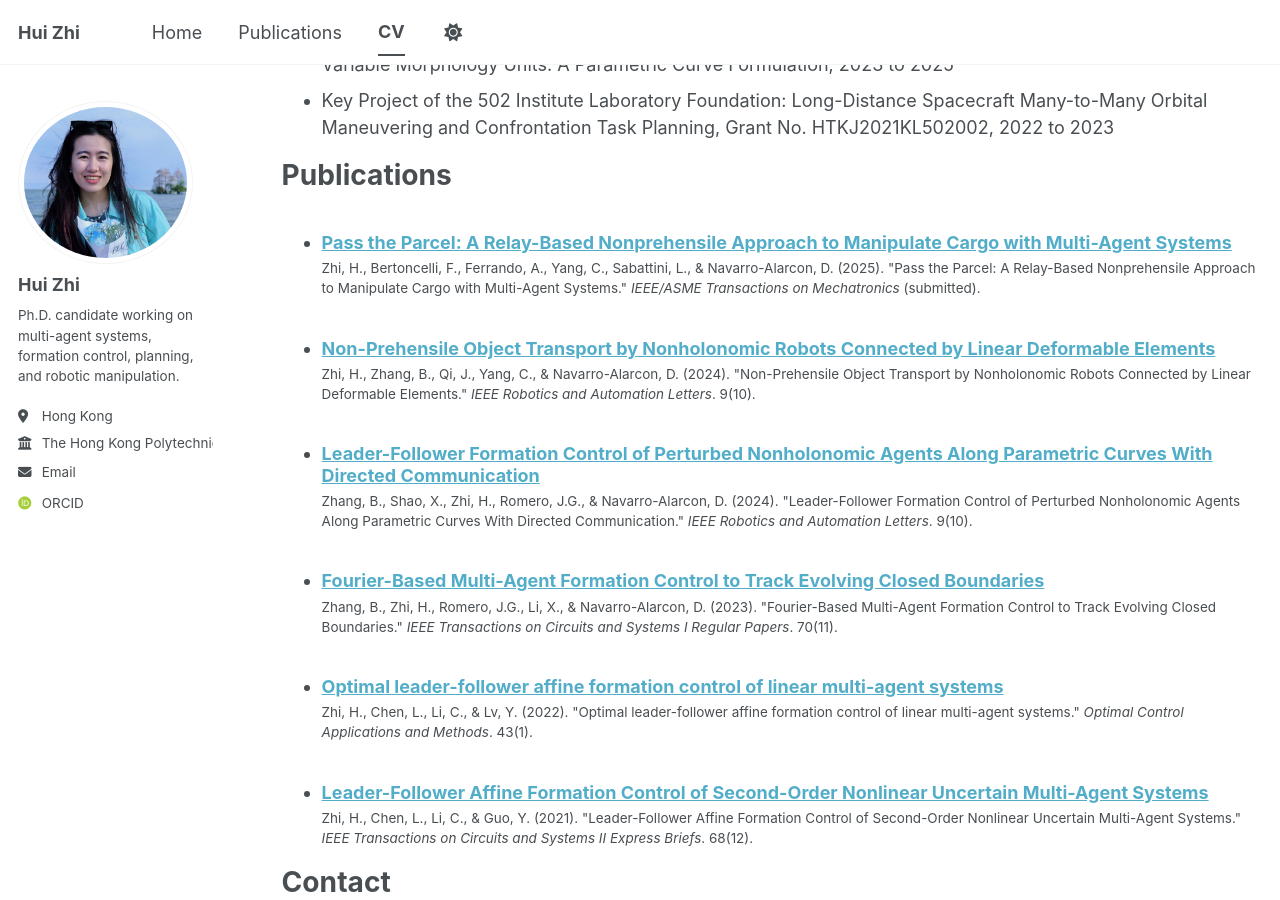
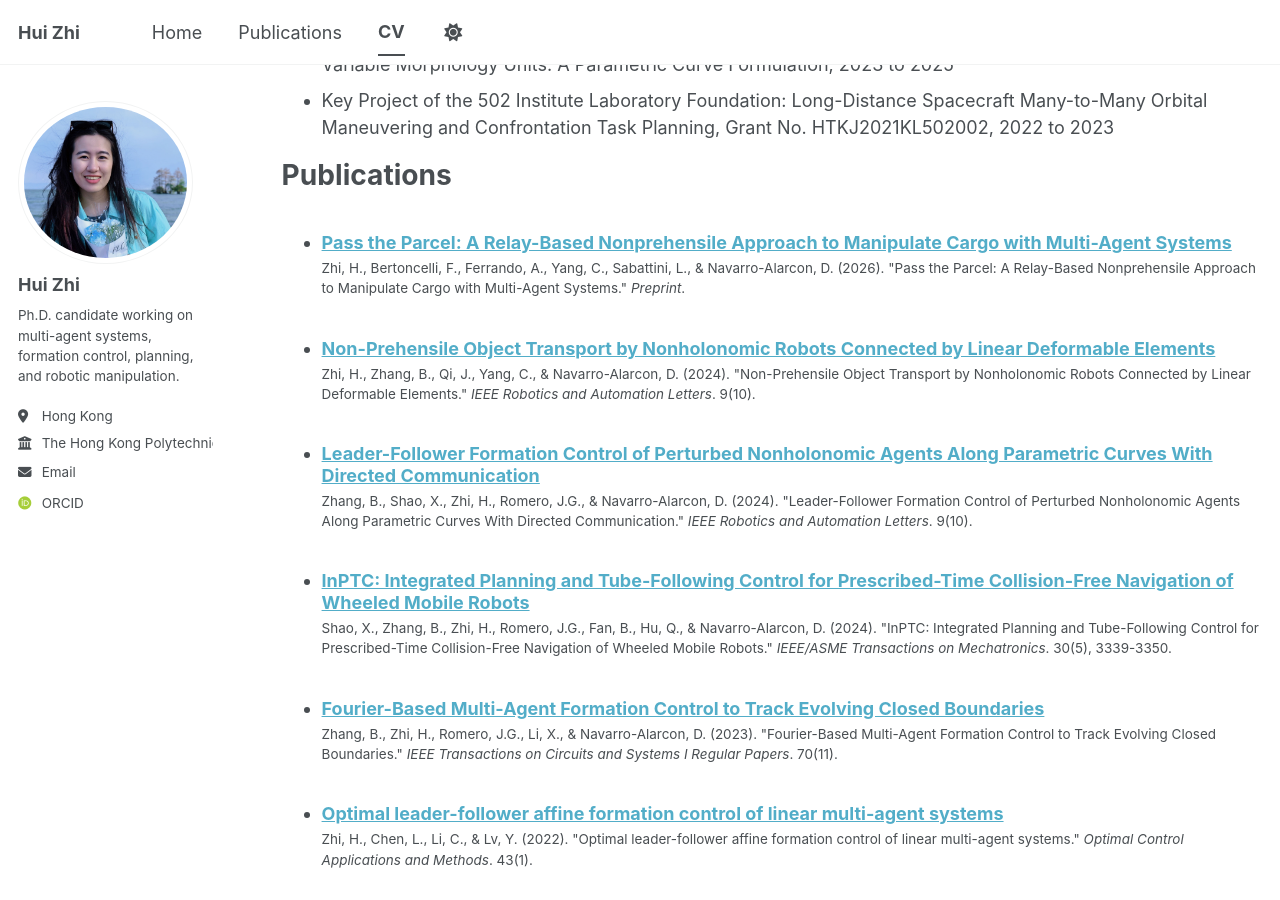
Before and after one commit to ZHIHUI1225/zhihui_academic_page, a Jekyll site: the page built from _pages/cv.md, in a window 1280 px wide and 900 px high, scrolled down 992 px. Built offline with Jekyll 4.4.1, drawn with Linux system fonts in a browser that asks for light colours; some web fonts are replaced; a script bundle is joined from its source files by our own code; library files that are not in the unit come from our copies; some of the changed text lies outside the part shown.

Commit message:
Add InPTC paper and update homepage videos

```diff
--- a/_pages/publications.html
+++ b/_pages/publications.html
@@ -5,7 +5,7 @@ permalink: /publications/
 author_profile: true
 ---
 
-This page lists my publications in robotics, multi-agent systems, formation control, planning, and related topics. For a broader overview of my background and current research, please also see my [homepage]({{ '/' | relative_url }}) and [CV]({{ '/cv/' | relative_url }}).
+This page lists my publications in robotics, multi-agent systems, formation control, planning, and related topics.
 
 {% if site.author.googlescholar %}
   <div class="wordwrap">You can also find my articles on <a href="{{site.author.googlescholar}}">my Google Scholar profile</a>.</div>
--- /dev/null
+++ b/_publications/inptc-integrated-planning-and-tube-following-control.md
@@ -0,0 +1,12 @@
+---
+title: "InPTC: Integrated Planning and Tube-Following Control for Prescribed-Time Collision-Free Navigation of Wheeled Mobile Robots"
+collection: publications
+category: manuscripts
+permalink: /publication/inptc-integrated-planning-and-tube-following-control
+excerpt: 'Integrated planning and tube-following control for prescribed-time collision-free navigation of wheeled mobile robots.'
+date: 2024-01-01
+venue: 'IEEE/ASME Transactions on Mechatronics'
+paperurl: '/files/49b3f5_68bc15622c394da3a40cacb8f3bcf64b.pdf'
+citation: 'Shao, X., Zhang, B., Zhi, H., Romero, J.G., Fan, B., Hu, Q., & Navarro-Alarcon, D. (2024). &quot;InPTC: Integrated Planning and Tube-Following Control for Prescribed-Time Collision-Free Navigation of Wheeled Mobile Robots.&quot; <i>IEEE/ASME Transactions on Mechatronics</i>. 30(5), 3339-3350.'
+---
+This paper studies integrated planning and tube-following control for prescribed-time, collision-free navigation of wheeled mobile robots.
--- a/_publications/pass-the-parcel.md
+++ b/_publications/pass-the-parcel.md
@@ -5,9 +5,9 @@ category: manuscripts
 first_author: true
 permalink: /publication/pass-the-parcel
 excerpt: 'A relay-based nonprehensile approach for cargo manipulation with multi-agent robotic systems.'
-date: 2025-01-01
-venue: ''
+date: 2026-01-01
+venue: 'Preprint'
 paperurl: ''
-citation: 'Zhi, H., Bertoncelli, F., Ferrando, A., Yang, C., Sabattini, L., & Navarro-Alarcon, D. (2025). &quot;Pass the Parcel: A Relay-Based Nonprehensile Approach to Manipulate Cargo with Multi-Agent Systems.&quot; <i>IEEE/ASME Transactions on Mechatronics</i> (submitted).'
+citation: 'Zhi, H., Bertoncelli, F., Ferrando, A., Yang, C., Sabattini, L., & Navarro-Alarcon, D. (2026). &quot;Pass the Parcel: A Relay-Based Nonprehensile Approach to Manipulate Cargo with Multi-Agent Systems.&quot; <i>Preprint</i>.'
 ---
 This preprint presents a relay-based nonprehensile manipulation strategy for cargo transport and handoff using multi-agent robotic systems.
```
Also changed, not shown: _pages/about.md (+26 -1 lines), _pages/cv.md (+3 -3 lines), 1 other file.
